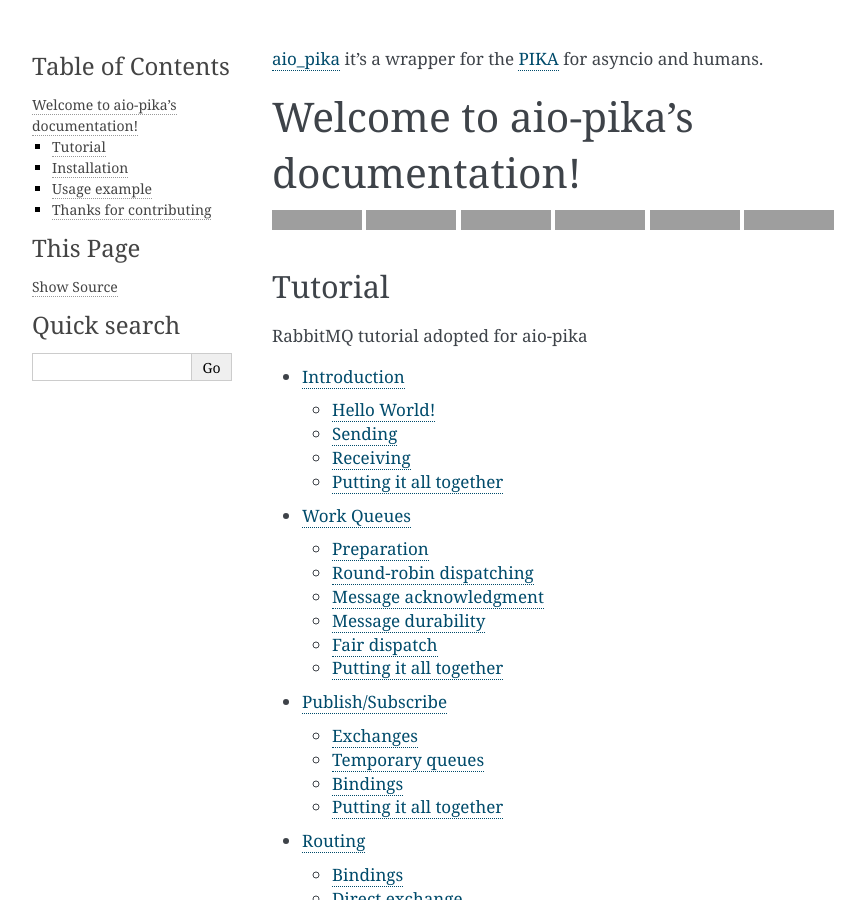
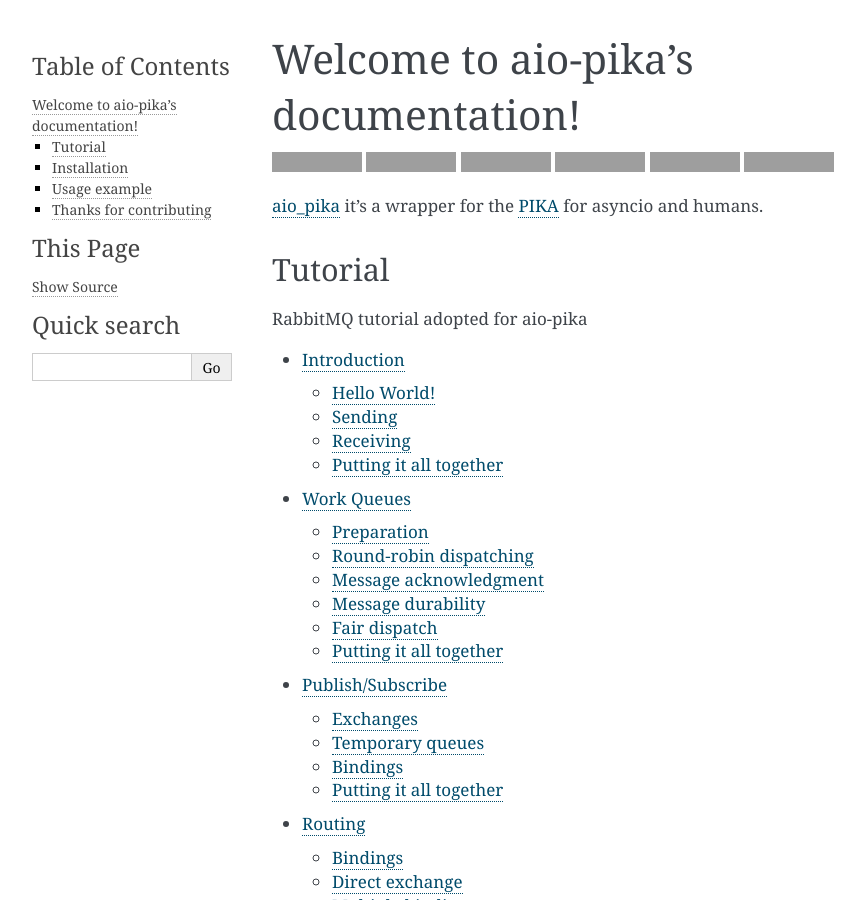
Before and after one commit to mosquito/aio-pika, a Sphinx documentation site: the page built from docs/source/index.rst, in a window 1280 px wide and 900 px high, cut to the strip 0-900 px from the top of the window. Shown: the whole strip, without its empty margins (148-1013 px from the left). Built offline with Sphinx 7.4.7, drawn with Linux system fonts in a browser that asks for light colours; some of the changed lines change nothing that is shown; grey boxes are pictures that could not be loaded.

Commit message:
fix caption

```diff
--- a/docs/source/index.rst
+++ b/docs/source/index.rst
@@ -5,9 +5,6 @@
 
 .. _aio_pika: https://github.com/mosquito/aio-pika
 .. _PIKA: https://github.com/pika/pika
-
-
-`aio_pika`_ it's a wrapper for the `PIKA`_ for asyncio and humans.
 
 
 Welcome to aio-pika's documentation!
@@ -33,6 +30,9 @@
 
 .. image:: https://img.shields.io/pypi/l/aio-pika.svg
     :target: https://pypi.python.org/pypi/aio-pika/
+
+
+`aio_pika`_ it's a wrapper for the `PIKA`_ for asyncio and humans.
 
 
 Tutorial
```
